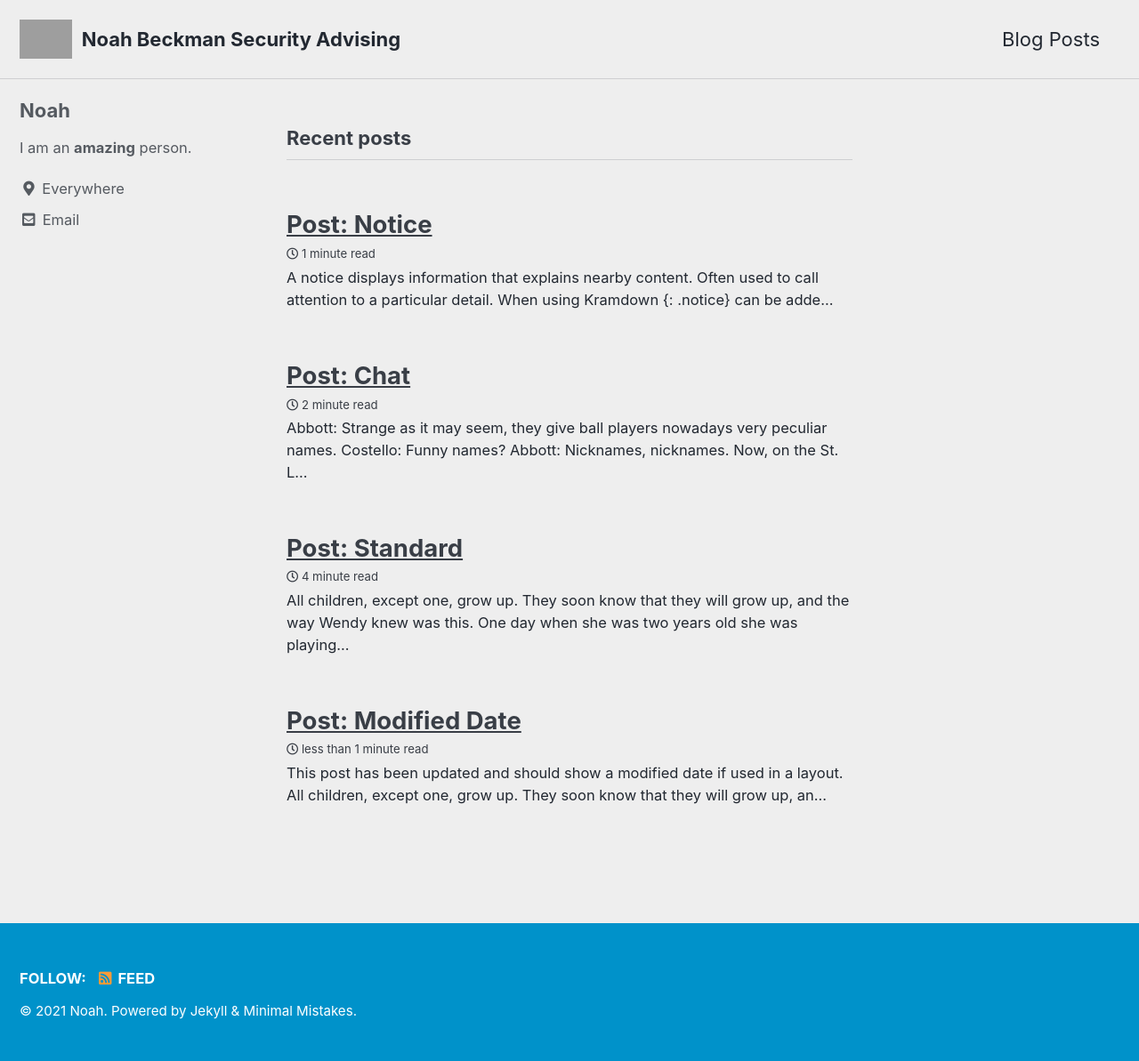
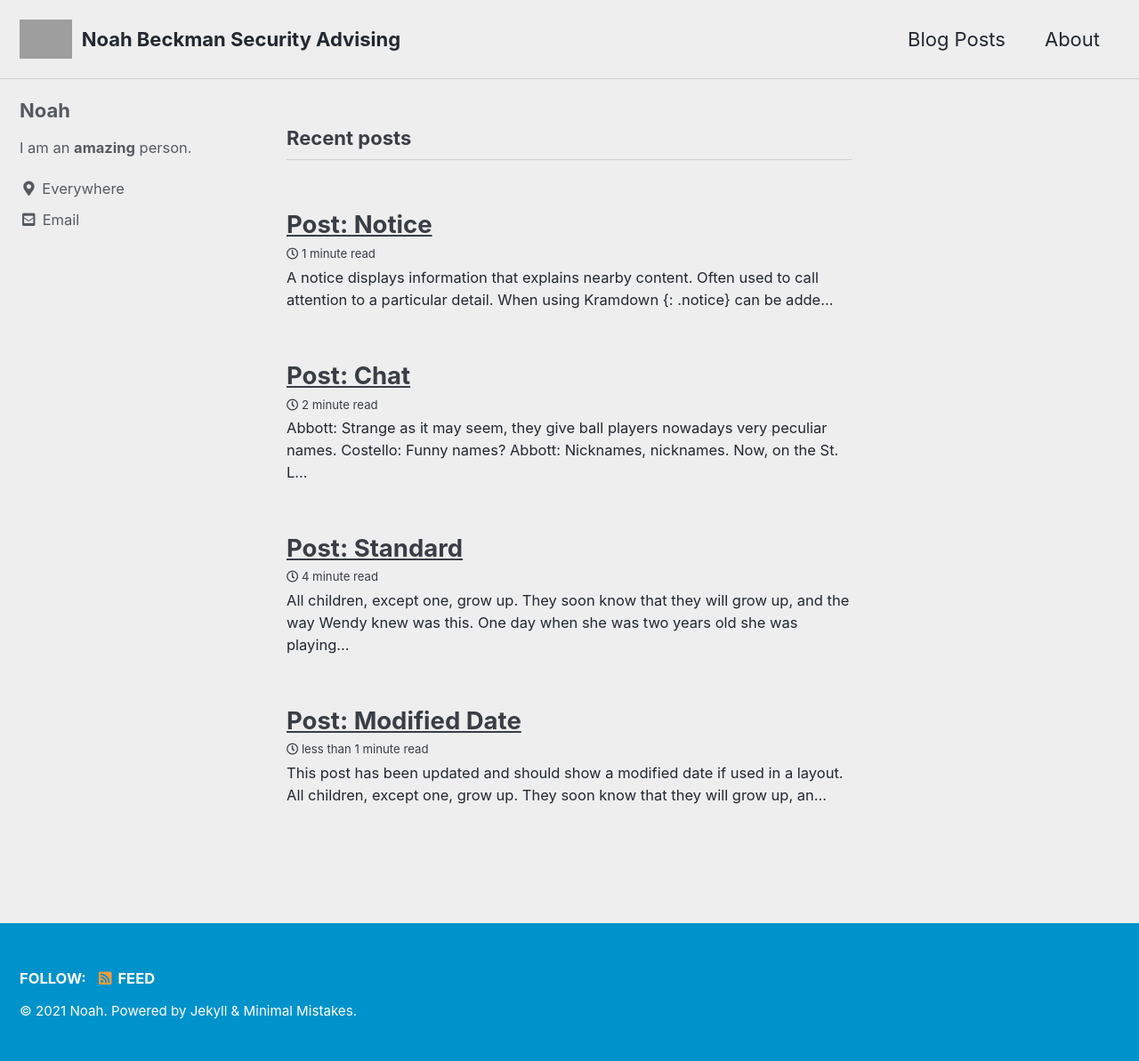
Before and after one commit to CyberM00se/Website, a Jekyll site: the page built from index.html, in a window 1280 px wide. Shown: the whole page at 89% size. Built offline with Jekyll 4.4.1, drawn with Linux system fonts in a browser that asks for light colours; cached includes are drawn as plain includes; the list of posts is cut into pages by our own code; grey boxes are pictures that could not be loaded.

Commit message:
Update navigation.yml

```diff
--- a/_data/navigation.yml
+++ b/_data/navigation.yml
@@ -2,3 +2,5 @@
 main:
   - title: "Blog Posts"
     url: https://mmistakes.github.io/minimal-mistakes/docs/quick-start-guide/
+  - title: "About"
+    url: /_pages/about.md
```
